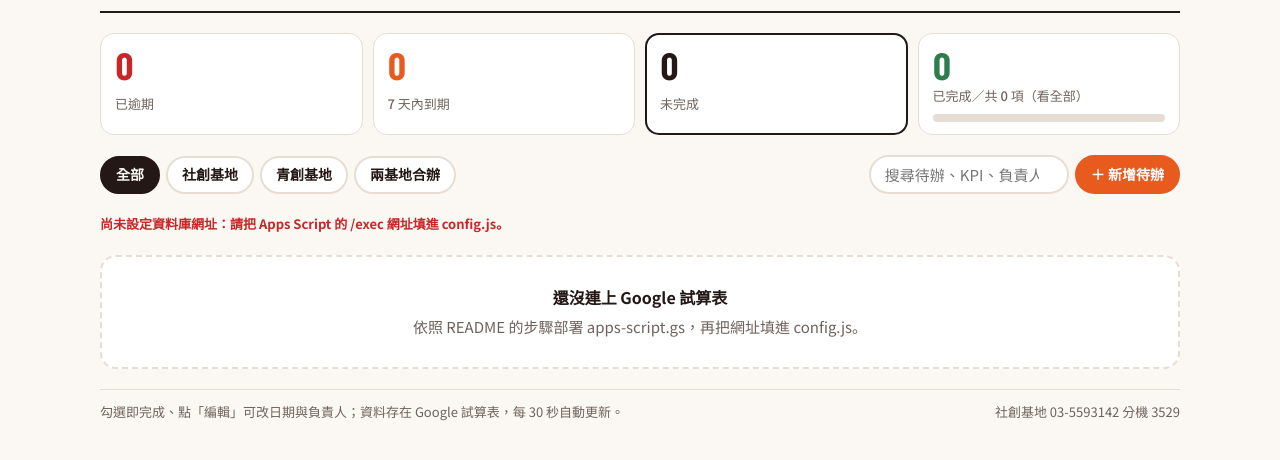
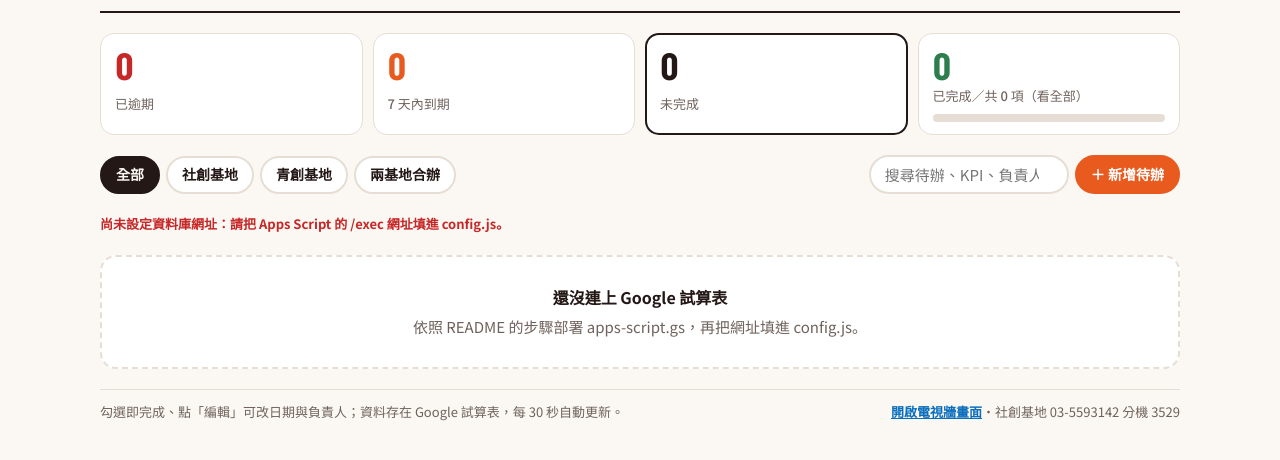
Before and after one commit to hsh1120201-dev/two-base-todo, a plain HTML site: page index.html in a window 1280 px wide. Shown: the part 122-582 px from the top of the page. Drawn offline with nearby package versions, Linux system fonts and the light colour scheme.

Commit message:
待辦頁加上電視牆連結
Co-Authored-By: Claude Opus 5.5 <noreply@anthropic.com>
Claude-Session: https://claude.ai/code/session_01HZgEk3MPUqtznWRbz1q44C

```diff
--- a/index.html
+++ b/index.html
@@ -171,7 +171,7 @@ footer{font-size:13px;color:var(--muted);border-top:1px solid var(--line);paddin
 
   <footer>
     <span>勾選即完成、點「編輯」可改日期與負責人；資料存在 Google 試算表，每 30 秒自動更新。</span>
-    <span>社創基地 03-5593142 分機 3529</span>
+    <span><a href="tv.html" style="color:var(--deep);font-weight:700">開啟電視牆畫面</a>・社創基地 03-5593142 分機 3529</span>
   </footer>
 </div>
 
```
